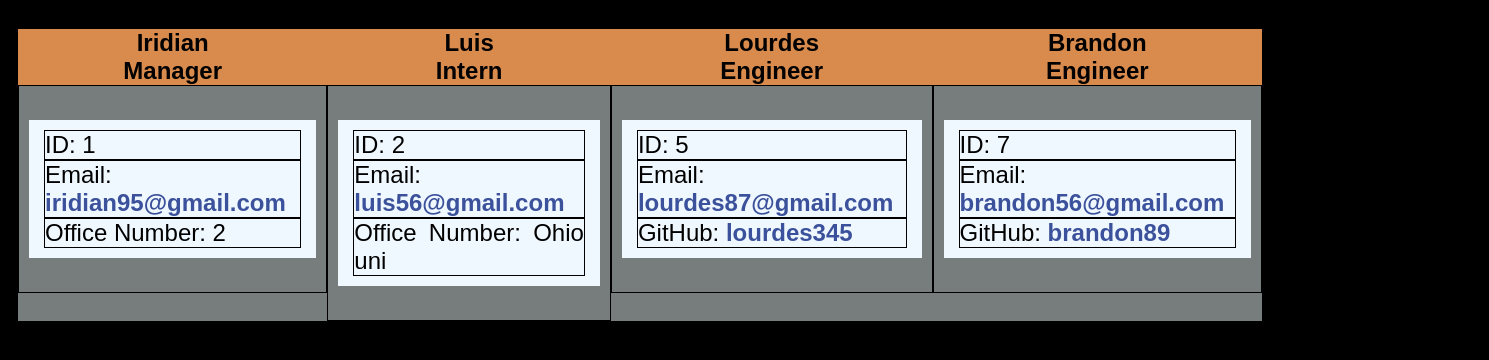
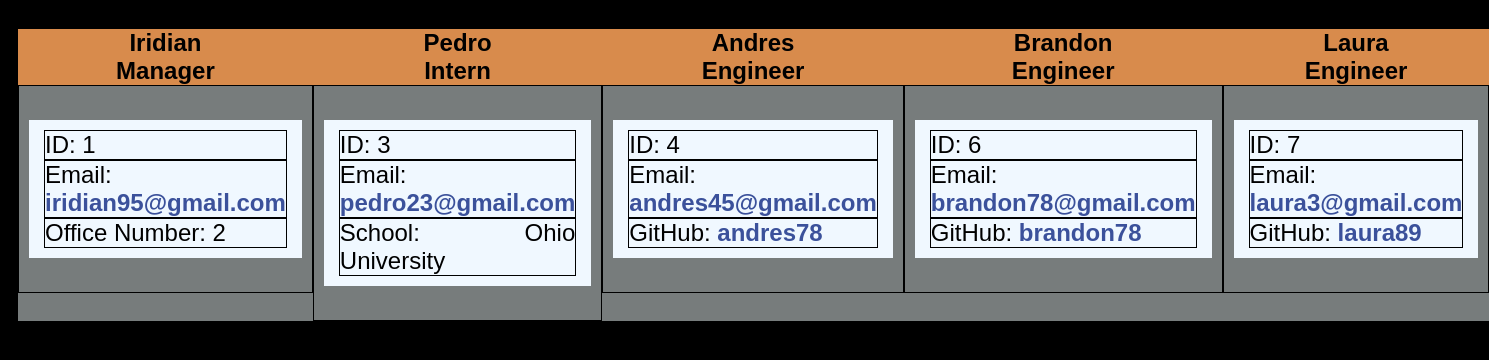
Before and after one commit to Naidiri1/Team-Profile-Generator, a website: page index.html in a window 1280 px wide. Shown: the part 90-450 px from the top of the page, 1489 px wide, since content can reach past the window. Drawn offline with Linux system fonts and the light colour scheme.

```diff
--- a/index.html
+++ b/index.html
@@ -35,33 +35,33 @@
 
      <div class= "card">
        <div class="topSection">
-         <p>Luis</p>
+         <p>Pedro</p>
          <p>Intern</p>
        </div>
        <div class="information">
         <ul>
-           <li>ID: 2</li>
+           <li>ID: 3</li>
            <li>Email:
-           <a href="mailto:luis56@gmail.com">luis56@gmail.com</a>
+           <a href="mailto:pedro23@gmail.com">pedro23@gmail.com</a>
            </li>
-           <li>Office Number: Ohio uni</li>
+           <li>School: Ohio University</li>
         </ul>
         </div>
      </div>
 
       <div class="card">
          <div class="topSection">
-           <p>Lourdes</p>
+           <p>Andres</p>
            <p>Engineer</p>
           </div>
         <div class="information">
             <ul>
-           <li>ID: 5</li>
+           <li>ID: 4</li>
            <li>Email:
-           <a href="mailto:lourdes87@gmail.com">lourdes87@gmail.com</a>
+           <a href="mailto:andres45@gmail.com">andres45@gmail.com</a>
            </li>
            <li>GitHub:
-          <a href="https://github.com/lourdes345">lourdes345</a>
+          <a href="https://github.com/andres78">andres78</a>
            </li>
            </ul>
          </div>
@@ -74,12 +74,30 @@
           </div>
         <div class="information">
             <ul>
+           <li>ID: 6</li>
+           <li>Email:
+           <a href="mailto:brandon78@gmail.com">brandon78@gmail.com</a>
+           </li>
+           <li>GitHub:
+          <a href="https://github.com/brandon78">brandon78</a>
+           </li>
+           </ul>
+         </div>
+       </div>
+
+      <div class="card">
+         <div class="topSection">
+           <p>Laura</p>
+           <p>Engineer</p>
+          </div>
+        <div class="information">
+            <ul>
            <li>ID: 7</li>
            <li>Email:
-           <a href="mailto:brandon56@gmail.com">brandon56@gmail.com</a>
+           <a href="mailto:laura3@gmail.com">laura3@gmail.com</a>
            </li>
            <li>GitHub:
-          <a href="https://github.com/brandon89">brandon89</a>
+          <a href="https://github.com/laura89">laura89</a>
            </li>
            </ul>
          </div>
```
Also changed, not shown: README.md, imgs for readme/command-line.jpg (added), imgs for readme/html .jpg (added), imgs for readme/screenshot.jpg (added).
